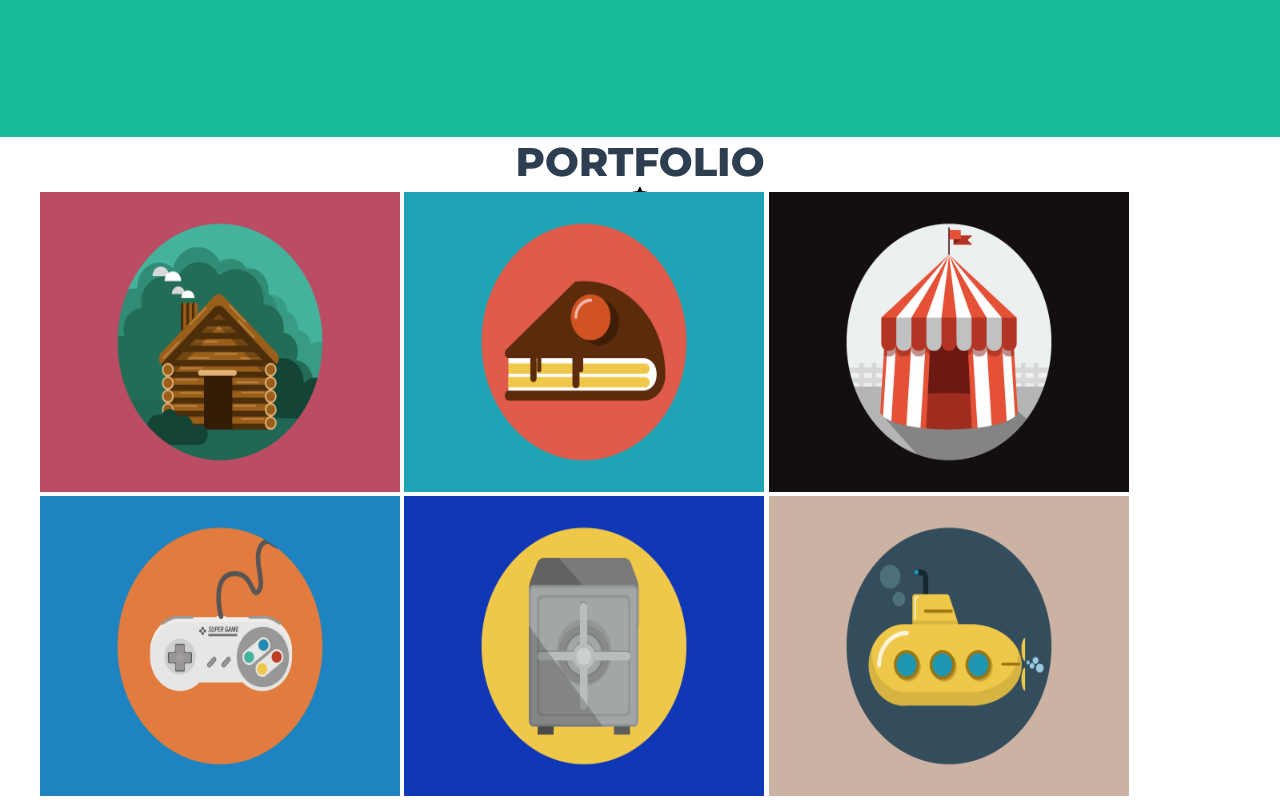
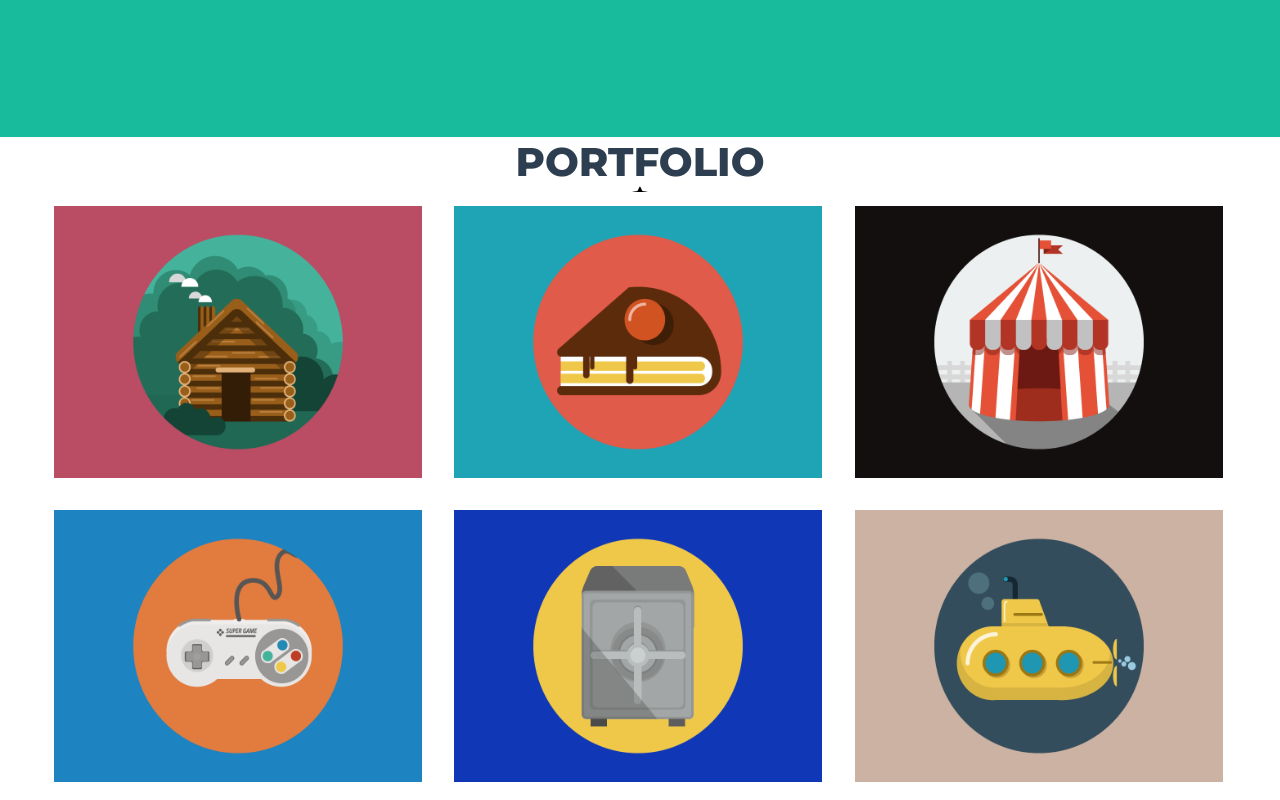
Before and after one commit to Angie-Condor/freelancer, a plain HTML site: page index.html in a window 1280 px wide. Shown: the part 663-1463 px from the top of the page. Drawn offline with Linux system fonts and the light colour scheme; files whose address does not match are found by name.

Commit message:
portfolio ok

```diff
--- a/css/common.css
+++ b/css/common.css
@@ -46,3 +46,7 @@ li{
   align-items: center;
   justify-content: center;
 }
+
+.border{
+  border: 14px solid white;
+}
--- a/css/main.css
+++ b/css/main.css
@@ -91,6 +91,6 @@ span{
 }
 
 .row img{
-  width: 30%;
+  width: 33%;
   height: 300px;
 }
--- a/index.html
+++ b/index.html
@@ -47,14 +47,14 @@
 			</div>
 			<div class="grid-port flex-center">
 				<div class="row">
-					<img src="assets/images/portfolio/cabin.png" alt="cabin">
-					<img src="assets/images/portfolio/cake.png" alt="cake">
-					<img src="assets/images/portfolio/circus.png" alt="circus">
+					<img class="border" src="assets/images/portfolio/cabin.png" alt="cabin">
+					<img class="border" src="assets/images/portfolio/cake.png" alt="cake">
+					<img class="border" src="assets/images/portfolio/circus.png" alt="circus">
 				</div>
 				<div class="row">
-					<img src="assets/images/portfolio/game.png" alt="game">
-					<img src="assets/images/portfolio/safe.png" alt="safe">
-					<img src="assets/images/portfolio/submarine.png" alt="submarine">
+					<img class="border" src="assets/images/portfolio/game.png" alt="game">
+					<img class="border" src="assets/images/portfolio/safe.png" alt="safe">
+					<img class="border" src="assets/images/portfolio/submarine.png" alt="submarine">
 				</div>
 			</div>
 		</section>
```
